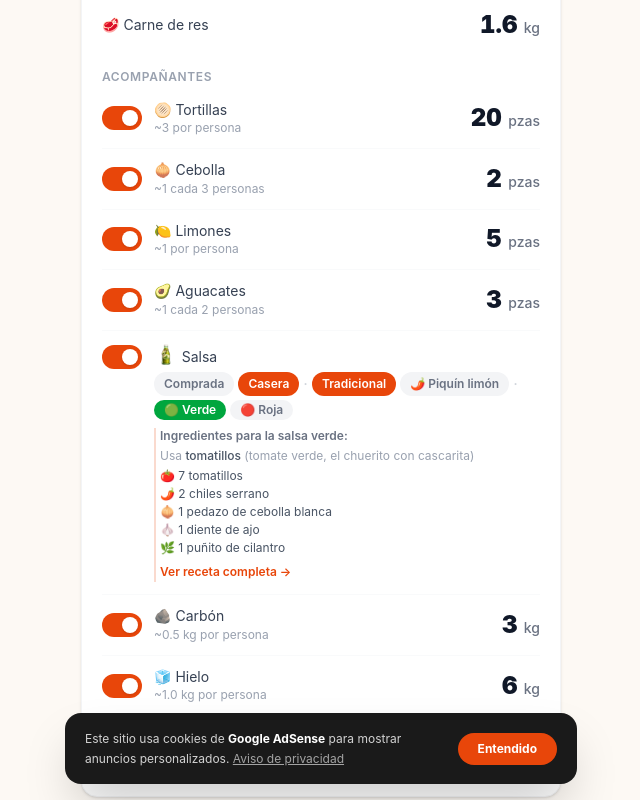
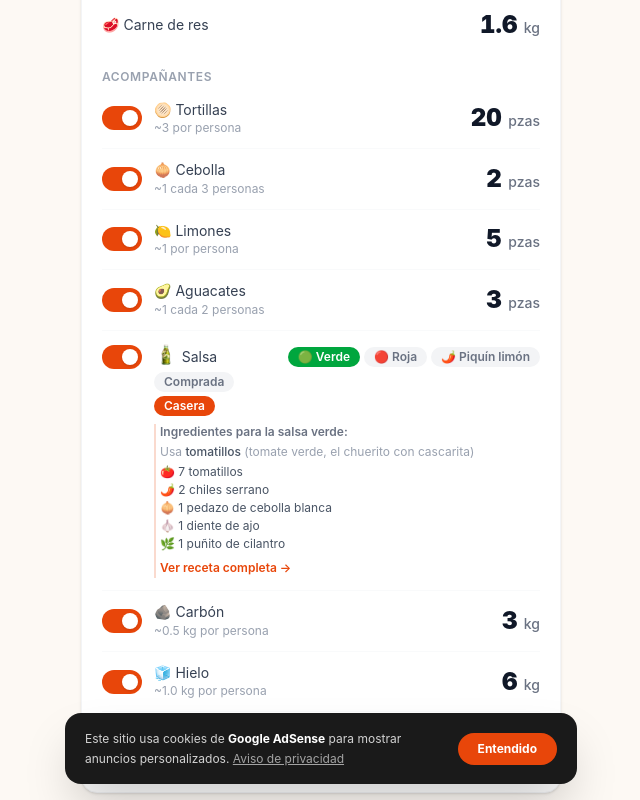
Before and after one commit to jndggonzalez1/calcuasada, a Next.js app: page / in a window 1280 px wide. Both pictures are taken after a click on the button "Casera". Shown: the part 1486-2286 px from the top of the page, without its empty margins (319-959 px from the left). Built offline with nearby package versions, Linux system fonts and the light colour scheme.

Commit message:
Salsa casera: 3 botones directos (Verde/Roja/Piquín) sin botón Tradicional

```diff
--- a/app/components/Calculadora.tsx
+++ b/app/components/Calculadora.tsx
@@ -1095,43 +1095,31 @@ export default function Calculadora({
                         >
                           Casera
                         </button>
-                        {salsaCasera && (
-                          <>
-                            <span className="text-gray-300 self-center">·</span>
-                            <button
-                              onClick={() => { if (tipoSalsa === "piquin") setTipoSalsa("verde"); }}
-                              className={`px-2.5 py-0.5 rounded-full text-xs font-semibold transition-all ${tipoSalsa !== "piquin" ? "bg-brasa text-white" : "bg-gray-100 text-gray-500 hover:bg-gray-200"}`}
-                            >
-                              Tradicional
-                            </button>
-                            <button
-                              onClick={() => setTipoSalsa("piquin")}
-                              className={`px-2.5 py-0.5 rounded-full text-xs font-semibold transition-all ${tipoSalsa === "piquin" ? "bg-red-700 text-white" : "bg-gray-100 text-gray-500 hover:bg-gray-200"}`}
-                            >
-                              🌶️ Piquín limón
-                            </button>
-                            {tipoSalsa !== "piquin" && (
-                              <>
-                                <span className="text-gray-300 self-center">·</span>
-                                <button
-                                  onClick={() => setTipoSalsa("verde")}
-                                  className={`px-2.5 py-0.5 rounded-full text-xs font-semibold transition-all ${tipoSalsa === "verde" ? "bg-green-600 text-white" : "bg-gray-100 text-gray-500 hover:bg-gray-200"}`}
-                                >
-                                  🟢 Verde
-                                </button>
-                                <button
-                                  onClick={() => setTipoSalsa("roja")}
-                                  className={`px-2.5 py-0.5 rounded-full text-xs font-semibold transition-all ${tipoSalsa === "roja" ? "bg-red-600 text-white" : "bg-gray-100 text-gray-500 hover:bg-gray-200"}`}
-                                >
-                                  🔴 Roja
-                                </button>
-                              </>
-                            )}
-                          </>
-                        )}
                       </div>
                     )}
                   </div>
+                  {salsaCasera && (
+                    <div className="flex gap-1 mt-1 flex-wrap">
+                      <button
+                        onClick={() => setTipoSalsa("verde")}
+                        className={`px-2.5 py-0.5 rounded-full text-xs font-semibold transition-all ${tipoSalsa === "verde" ? "bg-green-600 text-white" : "bg-gray-100 text-gray-500 hover:bg-gray-200"}`}
+                      >
+                        🟢 Verde
+                      </button>
+                      <button
+                        onClick={() => setTipoSalsa("roja")}
+                        className={`px-2.5 py-0.5 rounded-full text-xs font-semibold transition-all ${tipoSalsa === "roja" ? "bg-red-600 text-white" : "bg-gray-100 text-gray-500 hover:bg-gray-200"}`}
+                      >
+                        🔴 Roja
+                      </button>
+                      <button
+                        onClick={() => setTipoSalsa("piquin")}
+                        className={`px-2.5 py-0.5 rounded-full text-xs font-semibold transition-all ${tipoSalsa === "piquin" ? "bg-red-700 text-white" : "bg-gray-100 text-gray-500 hover:bg-gray-200"}`}
+                      >
+                        🌶️ Piquín limón
+                      </button>
+                    </div>
+                  )}
                   {!salsaCasera && (
                     <span className="text-2xl font-black text-gray-900 tabular-nums flex-shrink-0">
                       {results.salsa >= 1000 ? results.salsa / 1000 : results.salsa}{" "}
```
